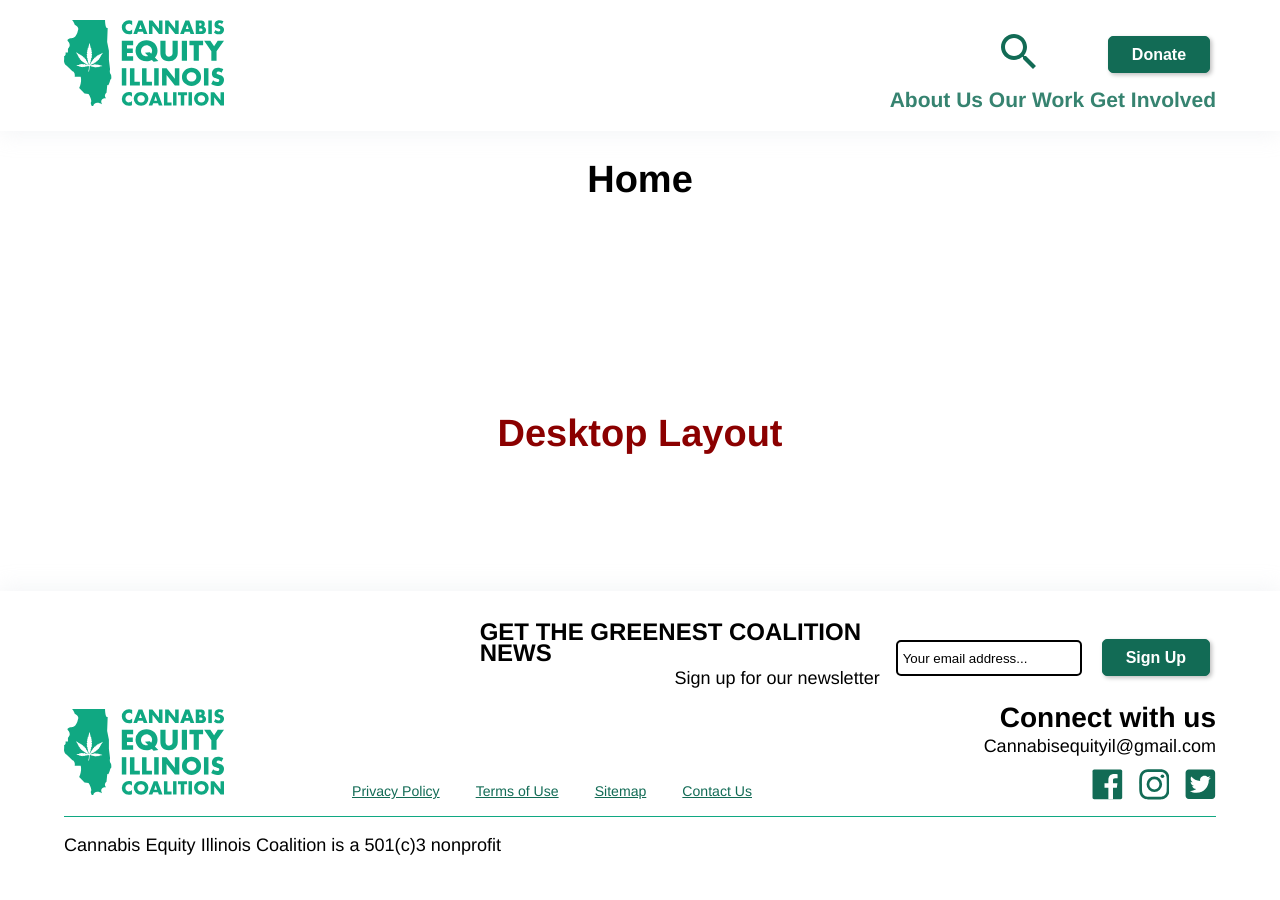
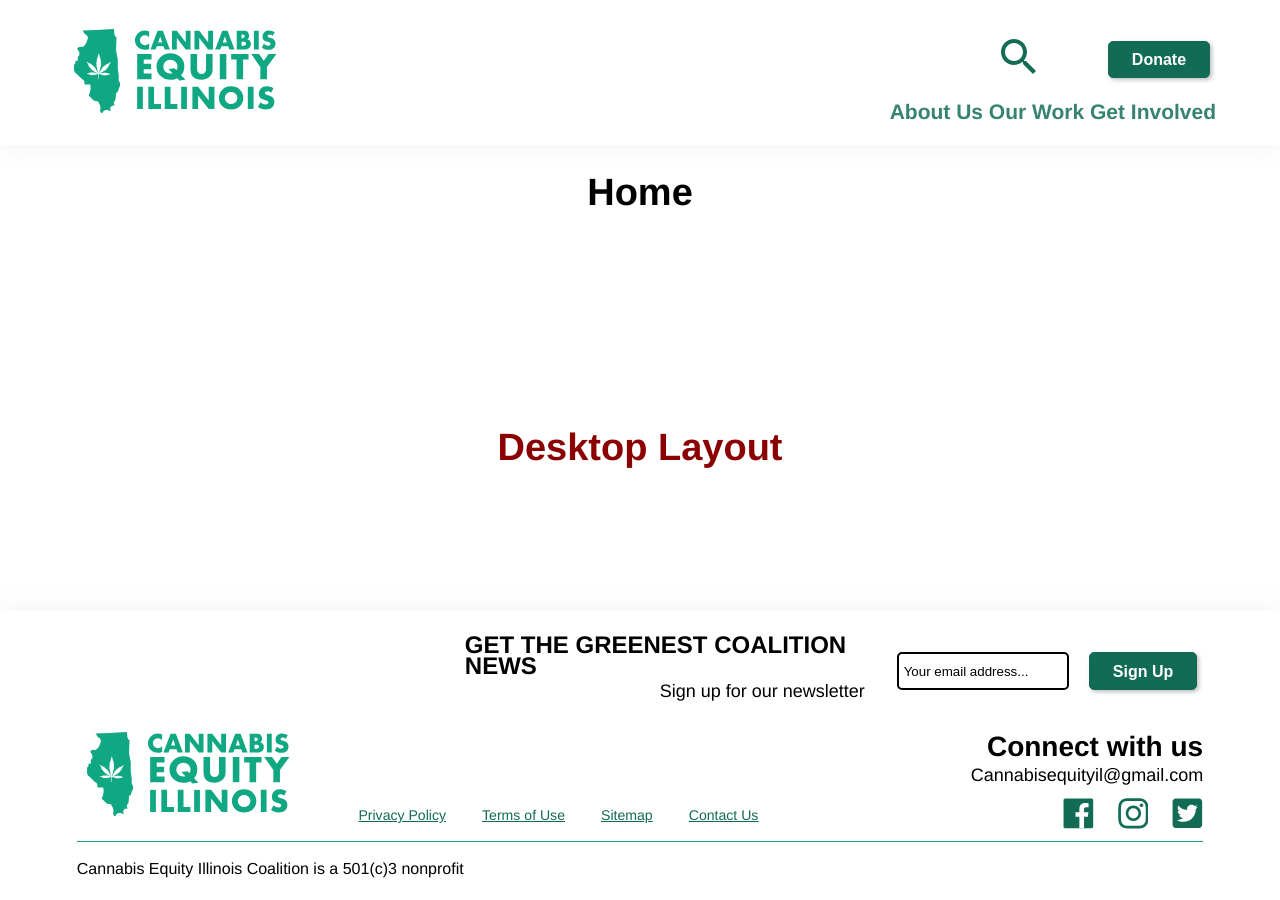
Before and after one commit to code-312/ceic-jekyll, a Jekyll site: the page built from pages/index.html, in a window 1280 px wide. Built offline with Jekyll 4.4.1, drawn with Linux system fonts in a browser that asks for light colours; some web fonts are replaced.

Commit message:
completed polishing pass on footer

```diff
--- a/_includes/footer.html
+++ b/_includes/footer.html
@@ -1,18 +1,17 @@
 <footer>
-  <div class="footer-content-container">
+  <div id="footer-content-container">
 
     <!-- Newsletter Signup -->
-    <div class="newsletter-container">
-      <div class="newsletter-text-container">
-        <h3 class="newsletter-header">GET THE GREENEST COALITION NEWS</h3>
-        <p class="newsletter-text">Sign up for our newsletter</p>
+    <div id="newsletter-container">
+      <div id="newsletter-text-container">
+        <h3 id="newsletter-header">GET THE GREENEST COALITION NEWS</h3>
+        <p id="newsletter-text">Sign up for our newsletter</p>
       </div>
-      <form class="newsletter-form">
-        <input class="newsletter-email" type="email" value="Your email address...">
+      <form id="newsletter-form">
+        <input id="newsletter-email" type="email" value="Your email address...">
+        <div id="mobile-submit" class="mobile">{% include inline-svg/mobile-newsletter-submit.svg %}</div>
         <button class="tablet site-button">Sign Up</button>
-        <input class="newsletter-submit mobile" type="submit" value=">">
       </form>
-
     </div>
 
     <!-- Site Branding -->
@@ -25,18 +24,19 @@
     </a>
 
     <!-- Menu -->
-    <nav class="footer-menu">
+    <nav id="footer-menu">
       {% for item in site.data.menu-footer %}
       <a class="footer-menu-link" href="{{ item.link | prepend: site.baseurl }}">
         {{ item.name }}
       </a>{% endfor %}
     </nav>
 
+
     <!-- Social -->
-    <div class="social-container">
-      <h2 class="social-header">Connect with us</h2>
-      <p class="social-email">Cannabisequityil@gmail.com</p>
-      <div class="social-icon-container">
+    <div id="social-container">
+      <h2 id="social-header">Connect with us</h2>
+      <p id="social-email">Cannabisequityil@gmail.com</p>
+      <div id="social-icon-container">
         <!-- Jekyll will build in-line svgs, allowing easy css hover-->
         <a title="facebook" class="social-link" href="https://www.facebook.com/CannaEquityIL/" target="blank">
           {% include inline-svg/facebook-icon-green.svg %}
@@ -51,5 +51,5 @@
     </div>
   </div>
 
-  <p class="footer-info">Cannabis Equity Illinois Coalition is a 501(c)3 nonprofit</p>
+  <p id="footer-info">Cannabis Equity Illinois Coalition is a 501(c)3 nonprofit</p>
 </footer>
--- a/_sass/abstracts/_colors.scss
+++ b/_sass/abstracts/_colors.scss
@@ -9,6 +9,8 @@
 $button-deactivated: #126B55;
 $ceic-purple: #4C327D;
 
+$shadow: rgba(210, 215, 223, 0.25);
+
 
 // Old colors-to be removed in polish pass
 $logo-green: #10ac84;
--- a/_sass/basic/global.scss
+++ b/_sass/basic/global.scss
@@ -11,6 +11,8 @@
 body {
   margin: 0;
   min-height: 100vh;
+  min-width: 320px;
+  padding: 0;
 
   // stop the jumping scrollbars
   overflow-x: scroll;
--- a/_sass/partials/_footer.scss
+++ b/_sass/partials/_footer.scss
@@ -1,17 +1,15 @@
 footer {
   position: absolute;
   bottom: 0;
-  width: 90%;
-  box-shadow: 0px -4px 20px rgba(210, 215, 223, 0.25);
-  padding: 2% 5% 2% 5%;
-  background-color: white;
-  color: black;
-  font-size: 1.13rem;
-  font-size: 18px;
-
+  min-width: 320px;
+  width: 88%;
+  box-shadow: 0px -4px 20px $shadow;
+  background-color: $white;
+  color: $black;
+  padding: 15px 6% 5px 6%;
 }
 
-.footer-content-container {
+#footer-content-container {
   padding-bottom: 1rem;
   border-bottom: 1px solid $light-green;
   display: flex;
@@ -25,15 +23,14 @@
   }
 
 }
+
 // Newsletter Signup
-.newsletter-container {
-  max-width: 230px;
+#newsletter-container {
   display: flex;
   flex-direction: column;
   margin-bottom: 10px;
 
   @include tablet {
-    max-width: 100%;
     align-items: end;
     grid-column: col-2 / col-end;
     grid-row: row-start / row-2;
@@ -50,8 +47,16 @@
   }
 }
 
-.newsletter-header {
-  line-height: 21px;
+#newsletter-text-container {
+  @include tablet {
+    display: flex;
+    flex-direction: column;
+    align-items: end;
+  }
+}
+
+#newsletter-header {
+  line-height: 1.31rem;
   margin: 0;
 
   @include tablet {
@@ -59,32 +64,26 @@
   }
 }
 
-.newsletter-text-container {
-  @include tablet {
-    display: flex;
-    flex-direction: column;
-    align-items: end;
-  }
-}
-
-.newsletter-text {
+#newsletter-text {
   margin: 5px 0 5px 0;
 }
 
-.newsletter-form {
+#newsletter-form {
+  display: flex;
   font-size: 0;
-
-
+  justify-content: end;
 }
 
-.newsletter-email {
+#newsletter-email {
+  width: 90%;
   border-radius: 5px 0 0 5px;
   margin: 0;
-  padding: 0;
-  height: 21px;
+  padding-left: 5px;
+  height: 31px;
   border-right: 0;
 
   @include tablet {
+    width: 50%;
     border-radius: 5px;
     border: 2px solid black;
     height: 32px;
@@ -92,24 +91,21 @@
   }
 }
 
-.newsletter-submit {
-  color: white;
-  border-radius: 0 5px 5px 0;
-  background-color: $dark-green;
-  margin: 0;
-  border: 0;
-  height: 25px;
-  width: 25px;
+#mobile-submit {
 
-  @include tablet {
-    content: 'Submit';
+}
+
+.mobile-submit-svg {
+  fill: $dark-green;
+
+  &:hover {
+    fill: $light-green;
   }
 }
 
 // Site Branding
 #footer-logo {
   display: inline-block;
-  max-width: 300px;
 
   @include tablet {
     grid-column: col-start / col-1;
@@ -124,11 +120,11 @@
 
 
 // Menu
-.footer-menu {
+#footer-menu {
   display: flex;
   flex-direction: column;
   align-items: center;
-  gap: 0.5rem;
+  gap: 1rem;
 
   @include tablet {
     grid-column: col-start / col-2;
@@ -156,10 +152,11 @@
 }
 
 // Social Media
-.social-container {
+#social-container {
   color: black;
   display: flex;
   flex-direction: column;
+  margin-top: 1rem;
 
   @include tablet {
     grid-column: col-2 / col-end;
@@ -176,7 +173,7 @@
   }
 }
 
-.social-header {
+#social-header {
   font-size: 1.5rem;
   font-weight: bold;
   margin: 0 0 .25rem 0;
@@ -188,15 +185,15 @@
   }
 }
 
-.social-email {
+#social-email {
 
 }
 
-.social-icon-container {
+#social-icon-container {
   display: flex;
   flex-direction: row;
   justify-content: center;
-  gap: 1rem;
+  gap: 1.5rem;
 
   @include tablet{
     justify-content: flex-end;
@@ -220,7 +217,8 @@
   display: inline-block;
 }
 
-.footer-info {
+
+#footer-info {
   color: black;
-  font-size: 1.13rem;
+  font-size: 1rem;
 }
--- a/_sass/partials/_logos.scss
+++ b/_sass/partials/_logos.scss
@@ -1,7 +1,7 @@
 .logo {
-  width: 10rem;
 
-  &:hover {
-    opacity: 0.8;
+
+  &:active {
+    fill: $dark-green;
   }
 }
```
Also changed, not shown: _includes/inline-svg/mobile-logo-green.svg, _includes/inline-svg/mobile-newsletter-submit.svg (added), _includes/inline-svg/primary-logo-green.svg.
